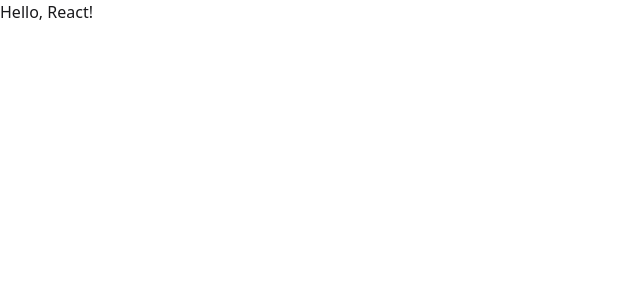
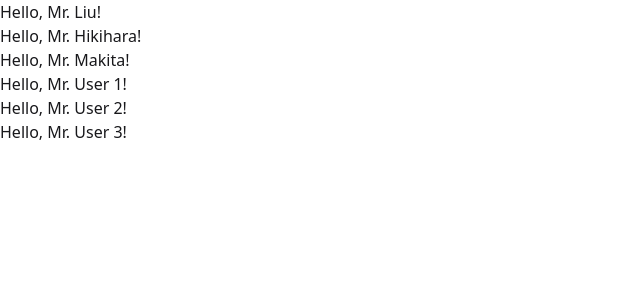
Before and after one commit to NItro-pr/liu-react-nextjs-tutorial, a Next.js app: page /lessons/1 in a window 1280 px wide. Shown: the top 300 px of the page, without its empty margins (0-640 px from the left). Built offline with nearby package versions, Linux system fonts and the light colour scheme.

Commit message:
Implement Greeting component and update usage in lessons; style button in Counter component

```diff
--- a/src/app/lessons/1/page.tsx
+++ b/src/app/lessons/1/page.tsx
@@ -1,7 +1,23 @@
-function Greeting() {
-  return <h1>Hello, React!</h1>;
-}
+import { Greeting } from "@/comp/greeting";
 
 export default function App() {
-  return <Greeting />;
+  const name = "Liu";
+
+  return (
+    <>
+      <Greeting name={name} />
+      {/* liu */}
+      <Greeting name="Hikihara" />
+      {/* hikihara */}
+      <Greeting name="Makita" />
+      {/* makita */}
+      {
+        Array.from([1, 2, 3]).map((num) => (
+          <Greeting key={num} name={`User ${num}`} />
+        ))
+      }
+
+
+    </>
+  );
 }
--- a/src/app/lessons/3/page.tsx
+++ b/src/app/lessons/3/page.tsx
@@ -10,7 +10,7 @@ export default function Counter() {
   }
 
   return (
-    <button onClick={handleClick}>
+    <button className='btn btn-primary' onClick={handleClick}>
       クリックした回数: {count}
     </button>
   );
--- /dev/null
+++ b/src/comp/greeting.tsx
@@ -0,0 +1,3 @@
+export function Greeting({ name }: { name: string }) {
+  return <h1>Hello, Mr. {name}!</h1>;
+}
```
